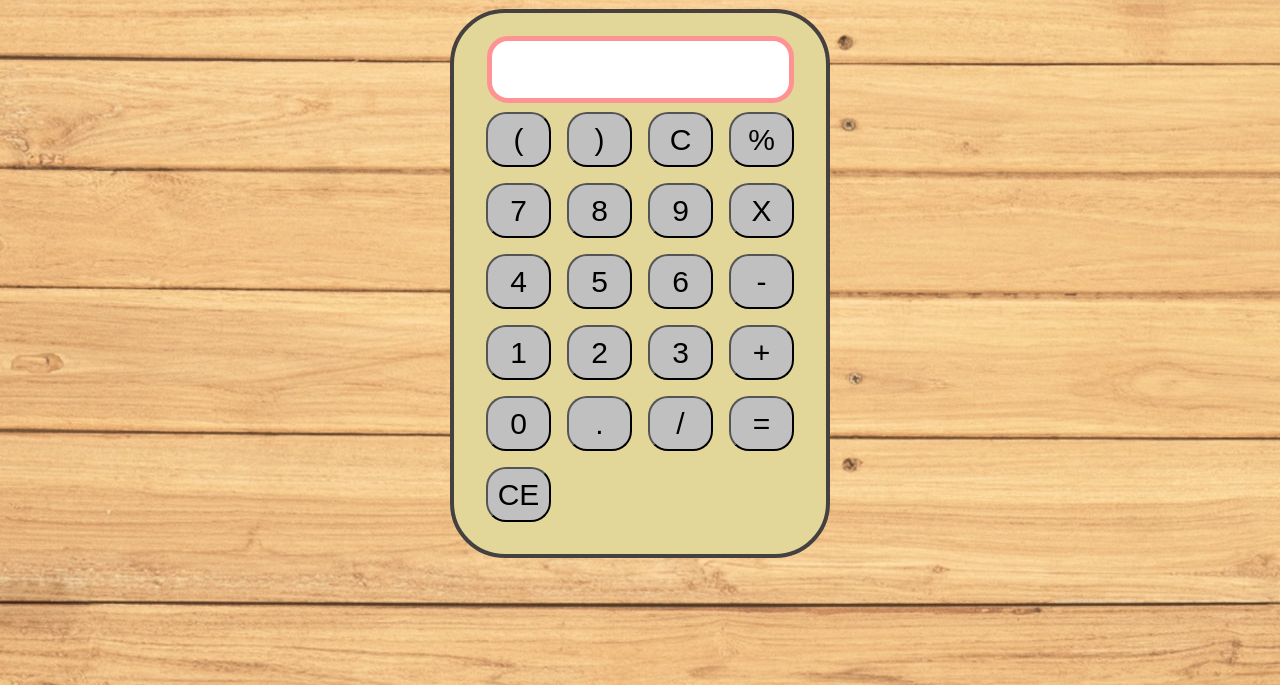
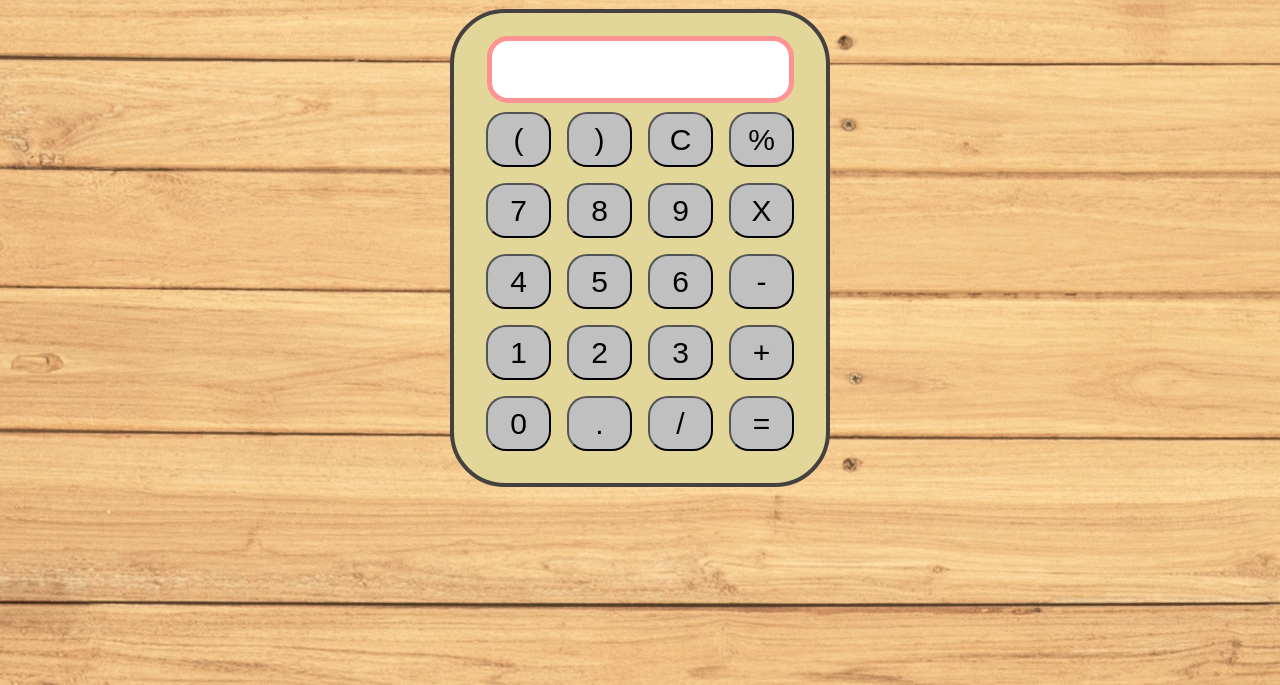
Before and after one commit to AjaySinghPanwar/A-Simple-Calculator, a plain HTML site: page index.html in a window 1280 px wide. Shown: the part 115-800 px from the top of the page. Drawn offline with Linux system fonts and the light colour scheme.

Commit message:
Update index.html

```diff
--- a/index.html
+++ b/index.html
@@ -46,9 +46,6 @@
                     <td><button>/</button></td>
                     <td><button>=</button></td>
                 </tr>
-                <tr>
-                    <td><button>CE</button></td>
-                </tr>
             </table>
         </div>
     </div>
```
